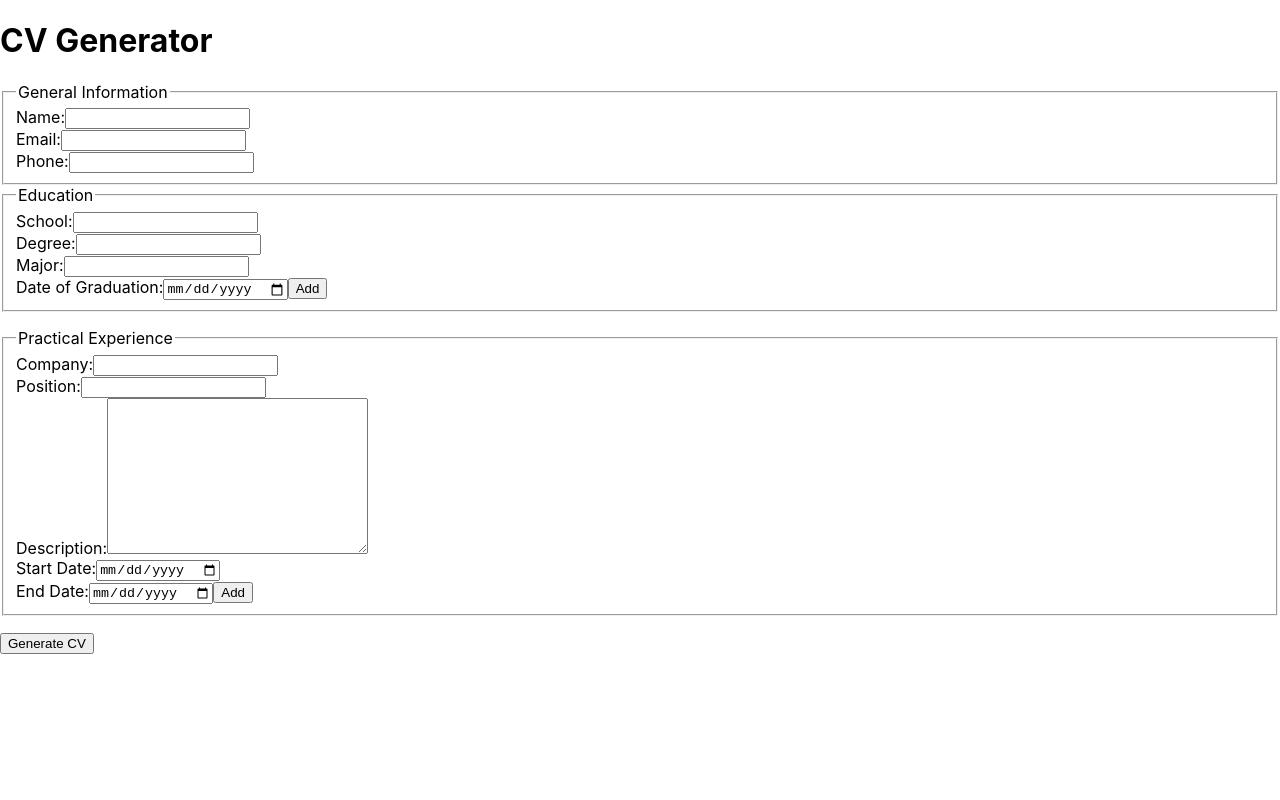
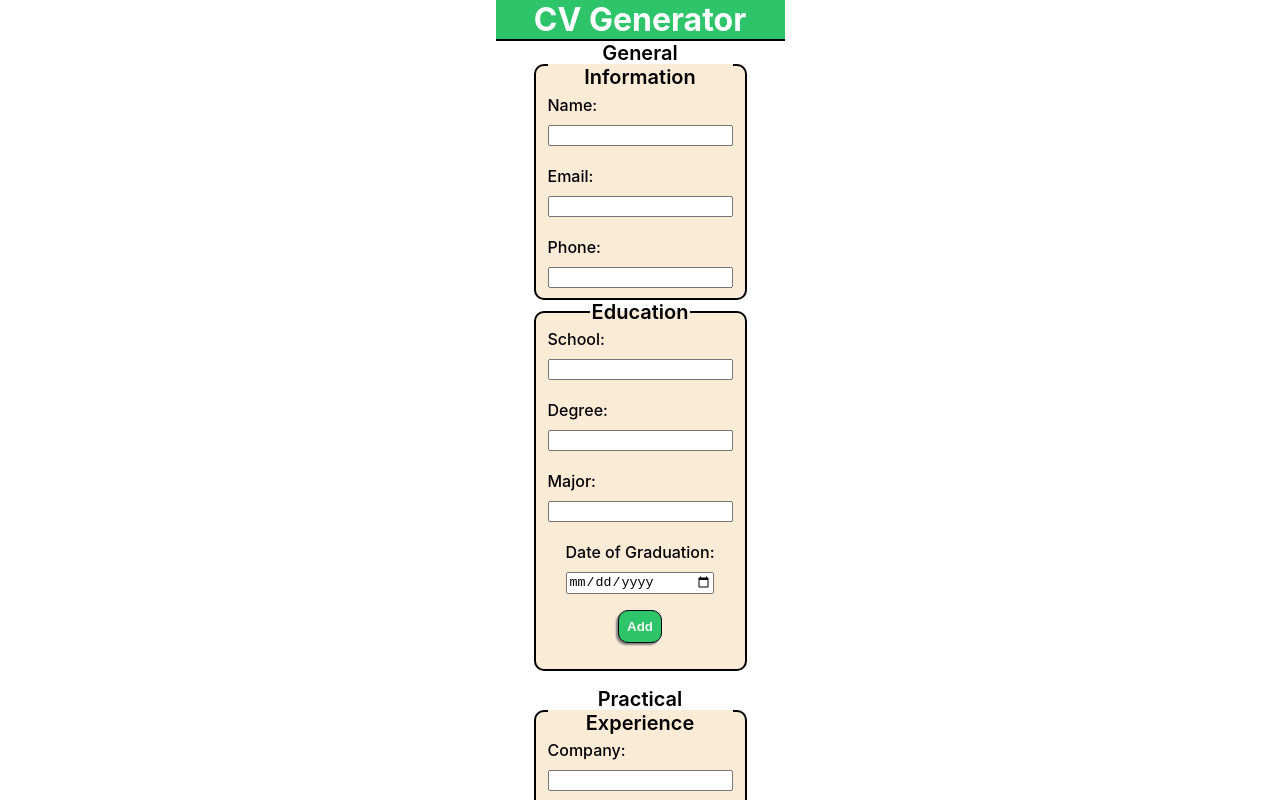
Before and after one commit to dp-beck/cv-project, a React (Create React App) app: page / in a window 1280 px wide. Shown: the top 800 px of the page. Built offline with nearby package versions, Linux system fonts and the light colour scheme.

Commit message:
finish basic styling of app

```diff
--- a/public/index.html
+++ b/public/index.html
@@ -24,7 +24,7 @@
       work correctly both with client-side routing and a non-root public URL.
       Learn how to configure a non-root public URL by running `npm run build`.
     -->
-    <title>React App</title>
+    <title>Simple CV Generator</title>
   </head>
   <body>
     <noscript>You need to enable JavaScript to run this app.</noscript>
--- a/src/App.js
+++ b/src/App.js
@@ -141,17 +141,22 @@ class App extends Component {
 
   render() {
     return (
-      <div>
-        <h1 id="title">CV Generator</h1>
+      <div id="app">
+        <header>
+          <h1 id="title">CV Generator</h1>
+        </header>
         <div id="form">
           <GeneralInformation name={this.state.name} handleChange={this.handleChange} />
           <Education name={this.state.name} handleChange={this.handleChange} addEdEntry={this.addEdEntry}/>
           <EducationOverview educationEntries={this.state.educationEntries} deleteEdEntry={this.deleteEdEntry} />
           <PracticalExperience name={this.state.name} handleChange={this.handleChange} addExperienceEntry ={this.addExperienceEntry} />
           <PracticalExperienceOverview practicalExperienceEntries={this.state.practicalExperienceEntries} deleteExperienceEntry={this.deleteExperienceEntry} />
-          <button onClick={this.handleSubmit}>Generate CV</button>
+          <button id="generateCV" onClick={this.handleSubmit}>Generate CV</button>
         </div>
-                {this.state.cvView ? <CVView editCV = {this.editCV} name = {this.state.name} email = {this.state.email} phone = {this.state.phone} educationEntries = {this.state.educationEntries} practicalExperienceEntries = {this.state.practicalExperienceEntries} /> : null}
+        {this.state.cvView ? <CVView editCV = {this.editCV} name = {this.state.name} email = {this.state.email} phone = {this.state.phone} educationEntries = {this.state.educationEntries} practicalExperienceEntries = {this.state.practicalExperienceEntries} /> : null}
+        <footer>
+          Daniel Beck © 2003
+        </footer>
       </div>
     )
   }
--- a/src/Components/CVView.js
+++ b/src/Components/CVView.js
@@ -8,48 +8,48 @@ class CVView extends Component {
     render () {
         return (
             <div>
-                <div id="generalInformation">
-                    <h1>{this.props.name}</h1>
-                    <p>{this.props.phone}</p>
-                    <p>{this.props.email}</p>
+                <div id="cvViewGeneralInformation">
+                    <h1 id="name">{this.props.name}</h1>
+                    <p id="phone">{this.props.phone}</p>
+                    <p id="email">{this.props.email}</p>
                 </div>
-                <div id="education">
-                    <h1>Education</h1>
+                <div id="cvViewEducation">
+                    <h1 className="sectionHeader">Education</h1>
                     <ul>
                     {this.props.educationEntries.map((entry) => {
-                        return <li key={entry.id}>
-                            {entry.school}
+                        return <li className="cvViewEntries"key={entry.id}>
+                            <b>{entry.school}</b>
                             <br></br>
-                            {entry.degree}
+                            Degree: {entry.degree}
                             <br></br>
-                            {entry.major}
+                            Major: {entry.major}
                             <br></br>
-                            {entry.graduation}
+                            Date of Graduation: {entry.graduation}
                             <br></br>
                             </li>;
                         })}
                     </ul>
                 </div>
-                <div id="practicalExperience">
-                    <h1>Practical Experience</h1>
+                <div id="cvViewPracticalExperience">
+                    <h1 className="sectionHeader">Practical Experience</h1>
                     <ul>
                     {this.props.practicalExperienceEntries.map((entry) => {
-                        return <li key={entry.id}>
-                            {entry.company}
+                        return <li className="cvViewEntries" key={entry.id}>
+                            <b>{entry.company}</b>
                             <br></br>
-                            {entry.position}
+                            Position: {entry.position}
                             <br></br>
-                            {entry.description}
+                            Description: {entry.description}
                             <br></br>
-                            {entry.startDate}
+                            Start Date: {entry.startDate}
                             <br></br>
-                            {entry.endDate}
+                            End Date: {entry.endDate}
                             <br></br>
                             </li>;
                         })}
                     </ul>
                 </div>
-                <button onClick={this.props.editCV}>Edit</button>
+                <button id="editButton" onClick={this.props.editCV}>Edit</button>
             </div>
         );
     };
--- a/src/Components/Education.js
+++ b/src/Components/Education.js
@@ -7,7 +7,7 @@ class Education extends Component {
 
     render() {
         return (
-            <fieldset>
+            <fieldset id="education">
                 <legend>Education</legend>
                     <label>School:
                         <input name="school" type="text" id="schoolInput" className="education" value={this.props.value} onChange={this.props.handleChange}/>
@@ -24,7 +24,7 @@ class Education extends Component {
                     <label>Date of Graduation:
                         <input name="graduation" type="date" id="graduationInput" className="education" value={this.props.value} onChange={this.props.handleChange}/>
                     </label>
-                    <button onClick={this.props.addEdEntry}>Add</button>
+                    <button class="addButton" onClick={this.props.addEdEntry}>Add</button>
 
             </fieldset>
         );
--- a/src/Components/EducationOverview.js
+++ b/src/Components/EducationOverview.js
@@ -6,15 +6,15 @@ class EducationOverview extends Component {
             <ul>
                 {this.props.educationEntries.map((entry) => {
                     return <li key={entry.id}>
-                        {entry.school}
+                        <b>{entry.school}</b>
                         <br></br>
-                        {entry.degree}
+                        Degree: {entry.degree}
                         <br></br>
-                        {entry.major}
+                        Major: {entry.major}
                         <br></br>
-                        {entry.graduation}
+                        Date of Graduation: {entry.graduation}
                         <br></br>
-                        <button id={entry.id} onClick={this.props.deleteEdEntry}>Delete</button>
+                        <button className="deleteButton" id={entry.id} onClick={this.props.deleteEdEntry}>Delete</button>
                     </li>;
                 })}
             </ul>
--- a/src/Components/GeneralInformation.js
+++ b/src/Components/GeneralInformation.js
@@ -7,7 +7,7 @@ class GeneralInformation extends Component {
 
     render() {
         return (
-            <fieldset>
+            <fieldset id="generalInformation">
                 <legend>General Information</legend>
                 <label>Name:
                     <input name="name" type="text" id="nameInput" className="generalInformation" value={this.props.value} onChange={this.props.handleChange}/>
--- a/src/Components/PracticalExperience.js
+++ b/src/Components/PracticalExperience.js
@@ -3,7 +3,7 @@ import React, { Component } from 'react';
 class PracticalExperience extends Component {
     render () {
         return (
-            <fieldset>
+            <fieldset id="practicalExperience">
                 <legend>Practical Experience</legend>
                     <label>Company:
                         <input name="company" type="text" id="companyInput" className="practicalExperience" value={this.props.value} onChange={this.props.handleChange}/>
@@ -24,7 +24,7 @@ class PracticalExperience extends Component {
                     <label>End Date:
                         <input name="endDate" type="date" id="endDateInput" className="practicalExperience" value={this.props.value} onChange={this.props.handleChange}/>
                     </label>
-                    <button onClick={this.props.addExperienceEntry}>Add</button>
+                    <button class="addButton" onClick={this.props.addExperienceEntry}>Add</button>
 
             </fieldset>
             );
--- a/src/Components/PracticalExperienceOverview.js
+++ b/src/Components/PracticalExperienceOverview.js
@@ -6,17 +6,17 @@ class PracticalExperienceOverview extends Component {
             <ul>
                 {this.props.practicalExperienceEntries.map((entry) => {
                     return <li key={entry.id}>
-                        {entry.company}
+                        <b>{entry.company}</b>
                         <br></br>
-                        {entry.position}
+                        Position: {entry.position}
                         <br></br>
-                        {entry.description}
+                        Description: {entry.description}
                         <br></br>
-                        {entry.startDate}
+                        Start Date: {entry.startDate}
                         <br></br>
-                        {entry.endDate}
+                        End Date: {entry.endDate}
                         <br></br>
-                        <button id={entry.id} onClick={this.props.deleteExperienceEntry}>Delete</button>
+                        <button className = "deleteButton" id={entry.id} onClick={this.props.deleteExperienceEntry}>Delete</button>
                     </li>;
                 })}
             </ul>
--- a/src/index.css
+++ b/src/index.css
@@ -1,3 +1,7 @@
+html {
+  font-size: 16px;
+}
+
 body {
   margin: 0;
   font-family: -apple-system, BlinkMacSystemFont, 'Segoe UI', 'Roboto', 'Oxygen',
@@ -12,6 +16,127 @@ code {
     monospace;
 }
 
+header {
+  background-color: #2dc46a;
+  margin: 0;
+  border-bottom: 2px solid black;
+}
+
+#app {
+  display:flex;
+  flex-direction: column;
+  justify-self: center;
+}
+
+footer {
+  font-weight: 800;
+  text-align: center;
+  border-top: solid black 2px;
+  padding-top: 1rem;
+  margin-top: 1rem;
+  background-color: whitesmoke;
+}
+
+#title {
+  margin: 0;
+  color: white;
+  text-align: center;
+}
+
+fieldset {
+  border: 2px solid black;
+  border-radius: 10px;
+  background-color: antiquewhite;
+  display: grid;
+  justify-items: center;
+  width: 50%;
+  margin: auto;
+}
+
+legend {
+  text-align: center;
+  font-size: 1.25rem;
+  font-weight: 600;
+}
+
+label {
+  font-weight: 500;
+  display: grid;
+  gap: 10px;
+}
+
+button {
+  padding: 0.5rem;
+  border-radius: 10px;
+  font-weight: 600;
+  color: whitesmoke;
+  background-color: #2dc46a;
+  border: 1px solid black;
+  box-shadow: -2px 2px 2px grey;
+}
+
+.addButton, .deleteButton{
+  margin-top: 1rem;
+  margin-bottom: 1rem;
+}
+
+#generateCV {
+  margin: auto;
+  font-size: 1.5rem;
+  display: block;
+  }
+
 .hidden {
   display: none;
 }
+
+ul {
+  padding: 0;
+}
+
+li {
+  border: 2px solid black;
+  border-radius: 10px;
+  background-color: lightcyan;
+  display: grid;
+  justify-items: center;
+  width: 50%;
+  margin: auto;
+  margin-bottom: 0.5rem;
+  padding-left: 0.5rem;
+  padding-right: 0.5rem;
+}
+
+#cvViewGeneralInformation {
+  display: grid;
+  grid-template-columns: 1fr 1fr;
+  grid-template-rows: 2fr 1fr;
+  align-items: center;
+  justify-items: center;
+  border-bottom: 2px solid black;
+}
+
+#name {
+  grid-column: 1 / span 2;
+  grid-row: 1;
+}
+
+#cvViewEducation, #cvViewPracticalExperience {
+  border-bottom: 2px solid black;
+}
+
+.cvViewEntries {
+  margin-left: 1rem;
+  border-radius: 0;
+  background-color: white;
+}
+
+#editButton {
+  display: block;
+  margin: auto;
+  margin-top: 1rem;;
+}
+
+.sectionHeader {
+  margin-left: 1rem;
+}
```
Also changed, not shown: src/App.css (deleted, +0 -38 lines), src/setupTests.js (deleted, +0 -5 lines).
